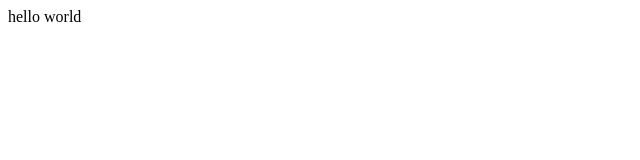
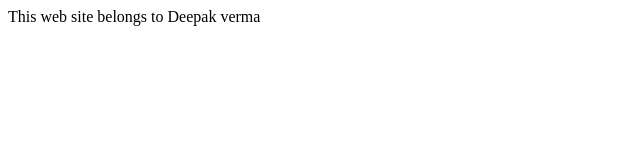
Before and after one commit to brastvr/blastvr, a plain HTML site: page index.html in a window 1280 px wide. Shown: the whole page, without its empty margins (0-640 px from the left). Drawn offline with Linux system fonts and the light colour scheme.

Commit message:
Update index.html

```diff
--- a/index.html
+++ b/index.html
@@ -1 +1 @@
-<div>hello world</div>
+<div>This web site belongs to Deepak verma</div>
```
